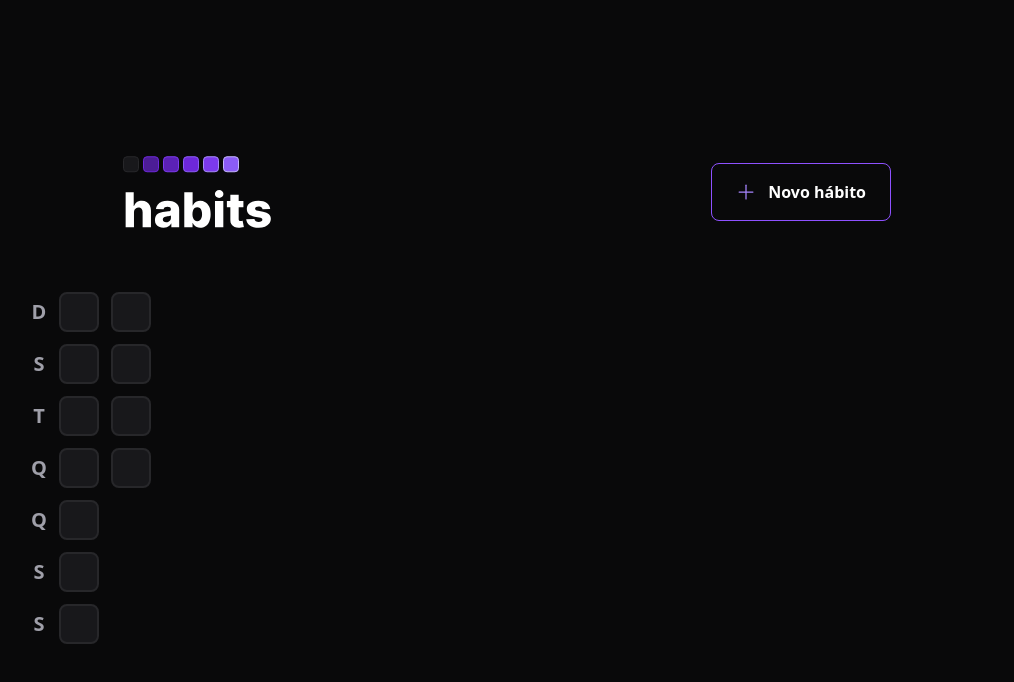
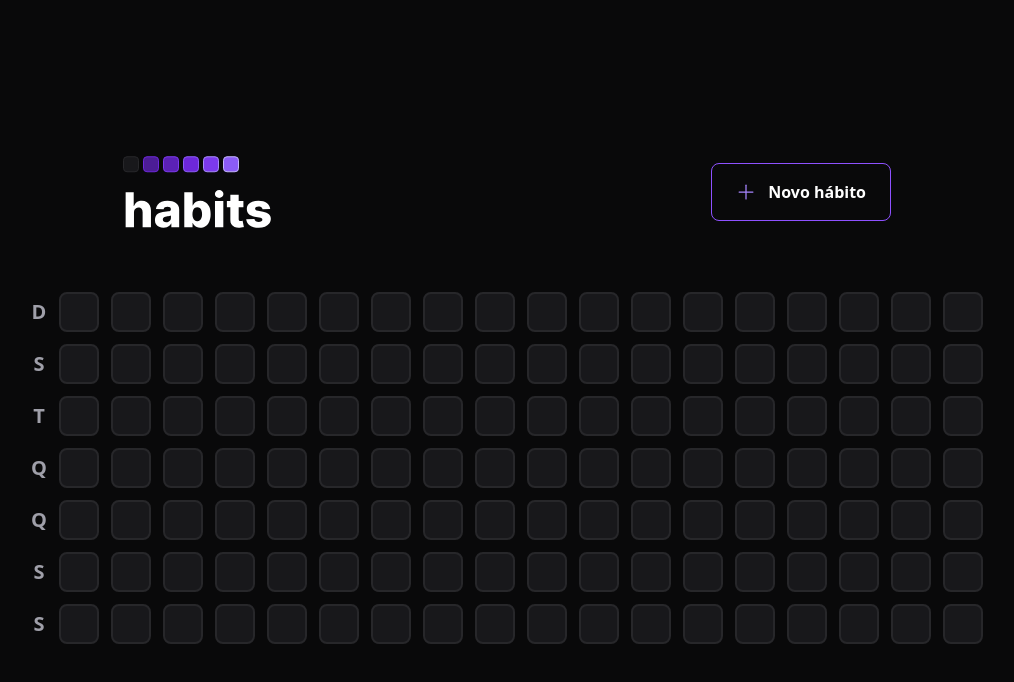
Before and after one commit to dev2Pedro/habitsApp, a React (Vite) app: page / in a window 1280 px wide. Shown: the top 682 px of the page, without its empty margins (133-1147 px from the left). Built offline with nearby package versions, Linux system fonts and the light colour scheme.

Commit message:
geração de range de dias e preenchimento de dias no fim

```diff
--- a/package.json
+++ b/package.json
@@ -11,6 +11,7 @@
   },
   "dependencies": {
     "@tailwindcss/vite": "^4.1.12",
+    "dayjs": "^1.11.13",
     "phosphor-react": "^1.4.1",
     "react": "^19.1.1",
     "react-dom": "^19.1.1",
--- a/src/components/SummaryTable.tsx
+++ b/src/components/SummaryTable.tsx
@@ -1,6 +1,16 @@
+import { generateDatesFromYearBeginning } from "../utils/generate-dates-from-year-beginning";
 import { HabitDay } from "./HabitDay";
 
 const weekDays = ["D", "S", "T", "Q", "Q", "S", "S"];
+
+const summaryDates = generateDatesFromYearBeginning();
+
+const minimumSummaryDatesSize = 18 * 7;
+
+const summaryDatesToRender = summaryDates.slice(0, minimumSummaryDatesSize);
+
+const amountOfDaysToFill =
+  minimumSummaryDatesSize - summaryDatesToRender.length;
 
 export function SummaryTable() {
   return (
@@ -17,17 +27,17 @@
       </div>
 
       <div className="grid grid-rows-7 grid-flow-col gap-3">
-        <HabitDay />
-        <HabitDay />
-        <HabitDay />
-        <HabitDay />
-        <HabitDay />
-        <HabitDay />
-        <HabitDay />
-        <HabitDay />
-        <HabitDay />
-        <HabitDay />
-        <HabitDay />
+        {summaryDatesToRender.map((date) => (
+          <HabitDay key={date.toString()} />
+        ))}
+
+        {amountOfDaysToFill > 0 &&
+          Array.from({ length: amountOfDaysToFill }).map((_, i) => (
+            <div
+              key={i}
+              className="w-10 h-10 bg-zinc-900 border-2 border-zinc-800 rounded-lg opacity-40 cursor-not-allowed"
+            />
+          ))}
       </div>
     </div>
   );
--- /dev/null
+++ b/src/utils/generate-dates-from-year-beginning.tsx
@@ -0,0 +1,16 @@
+import dayjs from "dayjs";
+
+export function generateDatesFromYearBeginning() {
+  const firtsDayOfTheYear = dayjs().startOf("year");
+  const today = new Date();
+
+  const dates = [];
+  let compareDate = firtsDayOfTheYear;
+
+  while (compareDate.isBefore(today)) {
+    dates.push(compareDate.toDate());
+    compareDate = compareDate.add(1, "day");
+  }
+
+  return dates;
+}
```
Also changed, not shown: 1 other file (tests, documents, lock files or other folders).
